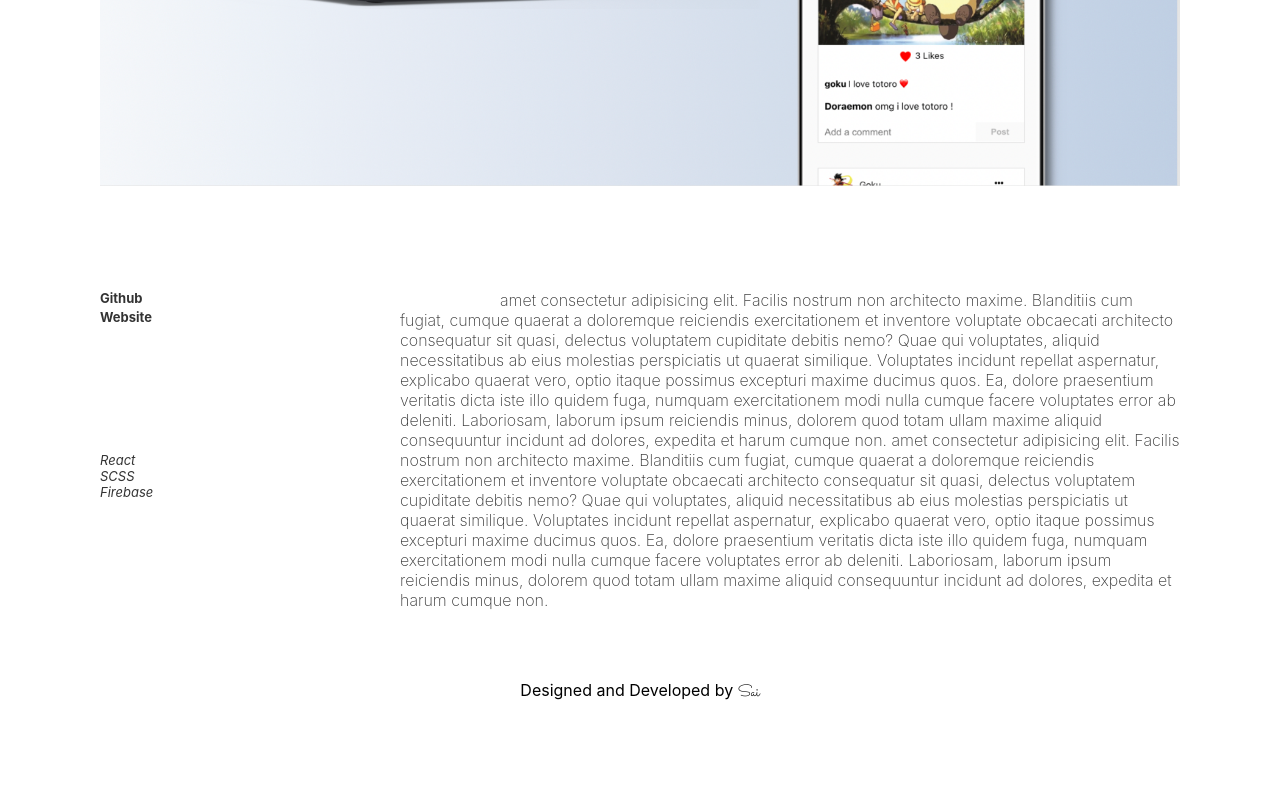
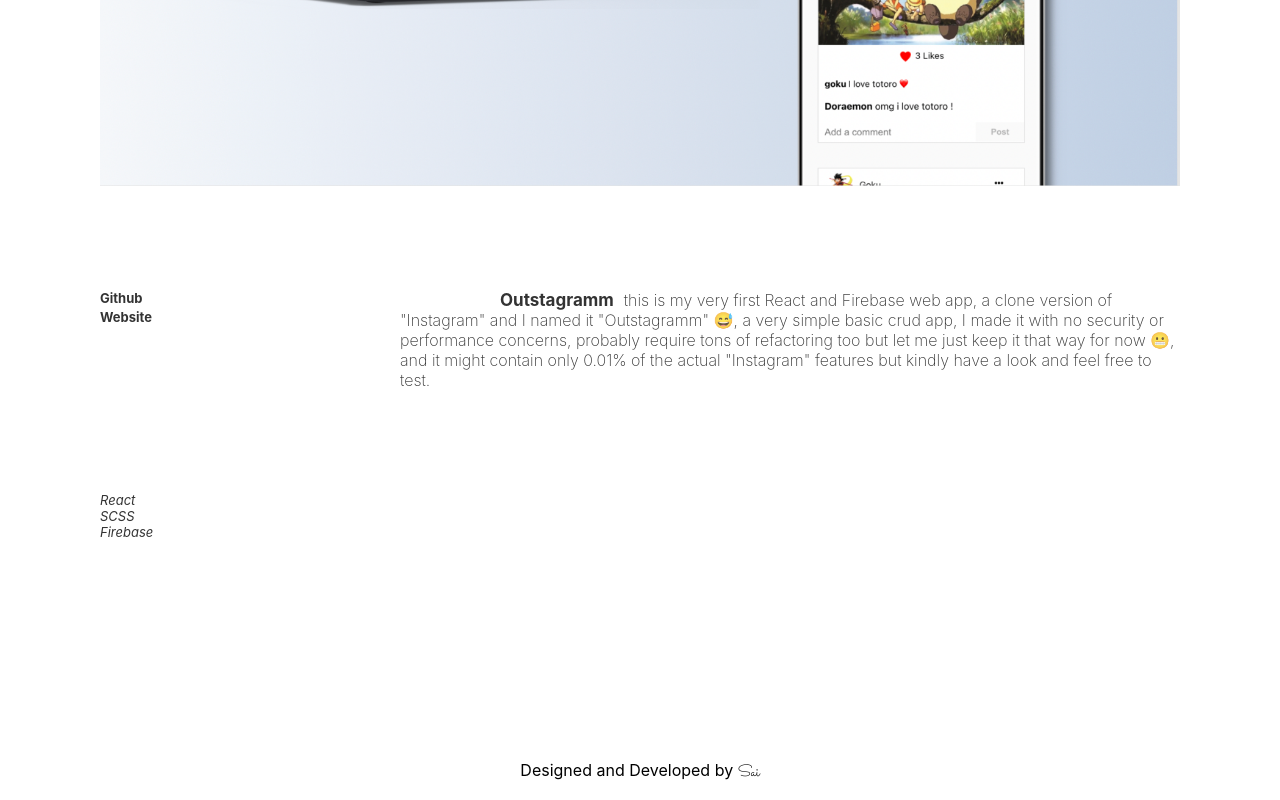
Before and after one commit to SaiHtun/next-portfolio, a Next.js app: page /projects/outstagramm in a window 1280 px wide. Shown: the part 658-1458 px from the top of the page. Before the commit the page ends 1378 px from the top, so only its background shows below. Built offline with nearby package versions, Linux system fonts and the light colour scheme.

Commit message:
:wink: added skills animation

```diff
--- a/components/home/Contact.jsx
+++ b/components/home/Contact.jsx
@@ -197,6 +197,10 @@ const ImageWrapper = styled.div`
 const SaiImage = styled.img`
   height: 300px;
   object-fit: contain;
+
+  @media only screen and (max-width: 500px) {
+    width: 100%;
+  }
 `;
 
 const TitleWrapper = styled.div`
--- a/components/home/Project.jsx
+++ b/components/home/Project.jsx
@@ -80,8 +80,8 @@ const View = styled.p`
   transform: translateY(50px);
   transition: all 0.5s ease-in-out;
   z-index: 2;
-  top: 170px;
-  left: 230px;
+  bottom: 0;
+  right: 0px;
   z-index: 10;
   font-size: 30px;
 
--- a/components/home/Projects.jsx
+++ b/components/home/Projects.jsx
@@ -129,7 +129,7 @@ const projects = [
     name: "Telemartmyanmar",
     description: "E-Commerce",
     imageURL: "/telemart.png",
-    webURL: "https://telemartmyanmar.com",
+    webURL: "https://www.telemartmyanmar.com",
     githubURL: "https://github.com/SaiHtun/telemartmyanmar",
   },
 ];
--- a/pages/projects/outstagramm.jsx
+++ b/pages/projects/outstagramm.jsx
@@ -51,30 +51,13 @@ export default function Outstagramm() {
           </Left>
           <Right>
             <Description>
-              amet consectetur adipisicing elit. Facilis nostrum non architecto
-              maxime. Blanditiis cum fugiat, cumque quaerat a doloremque
-              reiciendis exercitationem et inventore voluptate obcaecati
-              architecto consequatur sit quasi, delectus voluptatem cupiditate
-              debitis nemo? Quae qui voluptates, aliquid necessitatibus ab eius
-              molestias perspiciatis ut quaerat similique. Voluptates incidunt
-              repellat aspernatur, explicabo quaerat vero, optio itaque possimus
-              excepturi maxime ducimus quos. Ea, dolore praesentium veritatis
-              dicta iste illo quidem fuga, numquam exercitationem modi nulla
-              cumque facere voluptates error ab deleniti. Laboriosam, laborum
-              ipsum reiciendis minus, dolorem quod totam ullam maxime aliquid
-              consequuntur incidunt ad dolores, expedita et harum cumque non.
-              amet consectetur adipisicing elit. Facilis nostrum non architecto
-              maxime. Blanditiis cum fugiat, cumque quaerat a doloremque
-              reiciendis exercitationem et inventore voluptate obcaecati
-              architecto consequatur sit quasi, delectus voluptatem cupiditate
-              debitis nemo? Quae qui voluptates, aliquid necessitatibus ab eius
-              molestias perspiciatis ut quaerat similique. Voluptates incidunt
-              repellat aspernatur, explicabo quaerat vero, optio itaque possimus
-              excepturi maxime ducimus quos. Ea, dolore praesentium veritatis
-              dicta iste illo quidem fuga, numquam exercitationem modi nulla
-              cumque facere voluptates error ab deleniti. Laboriosam, laborum
-              ipsum reiciendis minus, dolorem quod totam ullam maxime aliquid
-              consequuntur incidunt ad dolores, expedita et harum cumque non.
+              <span>Outstagramm</span>this is my very first React and Firebase
+              web app, a clone version of "Instagram" and I named it
+              "Outstagramm" 😅, a very simple basic crud app, I made it with no
+              security or performance concerns, probably require tons of
+              refactoring too but let me just keep it that way for now 😬, and
+              it might contain only 0.01% of the actual "Instagram" features but
+              kindly have a look and feel free to test.
             </Description>
           </Right>
         </Info>
@@ -111,7 +94,9 @@ const Left = styled.div`
   }
 `;
 
-const Right = styled.div``;
+const Right = styled.div`
+  min-height: 400px;
+`;
 
 const Stacks = styled.ul`
   list-style: none;
@@ -120,12 +105,13 @@ const Stacks = styled.ul`
   font-style: italic;
 
   @media only screen and (max-width: 850px) {
-    display: flex;
+    display: grid;
+    grid-template-columns: repeat(auto-fit, minmax(60px, 100px));
     gap: 10px;
   }
   @media only screen and (max-width: 500px) {
     display: flex;
-    gap: 30px;
+    /* gap: 30px; */
   }
 `;
 
@@ -194,6 +180,12 @@ const Description = styled.div`
   font-weight: 250;
   line-height: 20px;
   color: rgba(0, 0, 0, 0.8);
+
+  span {
+    font-size: 17px;
+    font-weight: bold;
+    margin-right: 10px;
+  }
 `;
 
 const Container = styled.main`
```
Also changed, not shown: components/home/Hero.jsx (+67 -3 lines), pages/projects/telemartmyanmar.jsx (+17 -25 lines).
